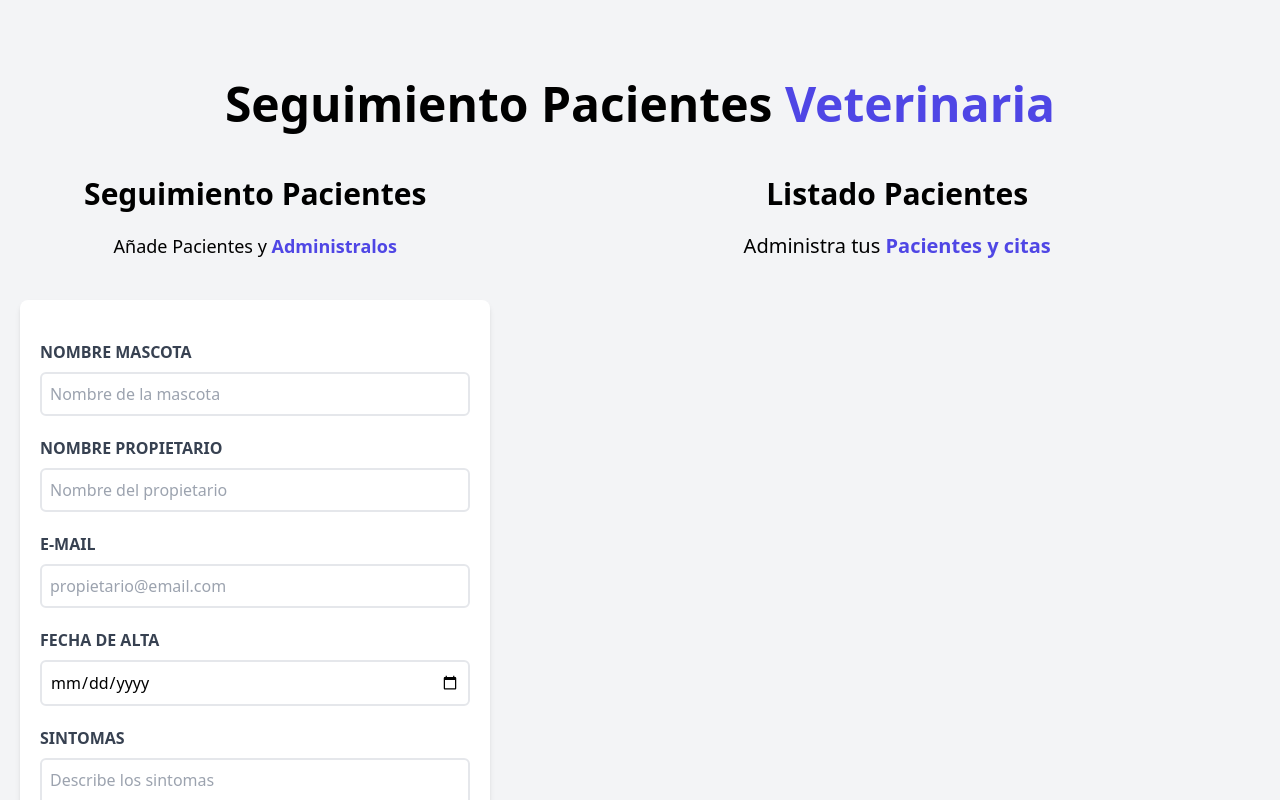
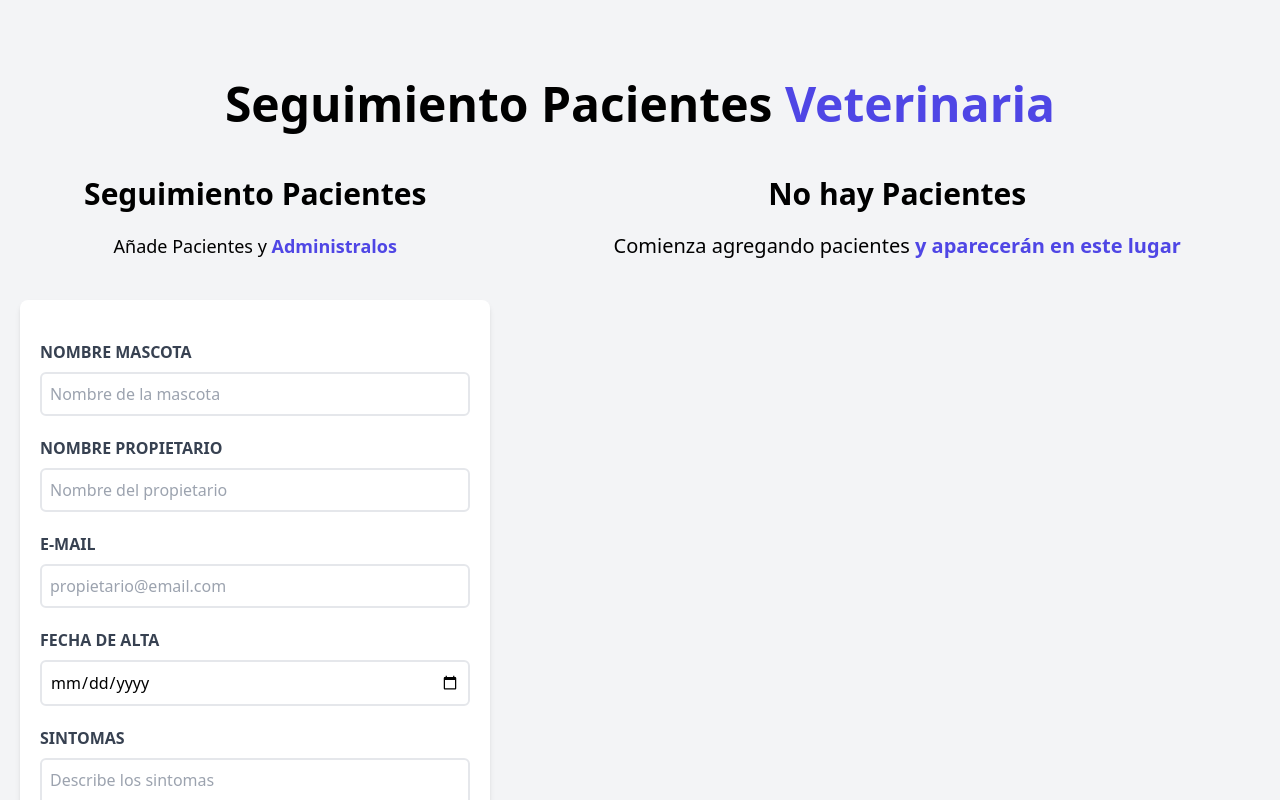
Before and after one commit to Franciscot93/Administrador_de_pacientes, a React (Vite) app in the folder Administrador_de_pacientes_react/: page / in a window 1280 px wide. Shown: the top 800 px of the page. Built offline with nearby package versions, Linux system fonts and the light colour scheme.

Commit message:
se agrega state de "paciente" en App para poder guardar el paciente a editar, se agregan botones de editar y eliminar en Paciente.jsx

```diff
--- a/Administrador_de_pacientes_react/src/App.jsx
+++ b/Administrador_de_pacientes_react/src/App.jsx
@@ -1,24 +1,25 @@
-import Header from "./components/Header"
-import Formulario from './components/Formulario'
-import ListadoPacientes from "./components/ListadoPacientes"
-import { useState } from "react"
+import Header from "./components/Header";
+import Formulario from "./components/Formulario";
+import ListadoPacientes from "./components/ListadoPacientes";
+import { useState } from "react";
 
 function App() {
-  const [pacientes, setPacientes]=useState([])
-
+  const [pacientes, setPacientes] = useState([]);
+  const [paciente, setPaciente] = useState({});
   return (
     <div className="container mx-auto mt-20">
-      <Header/>
+      <Header />
 
       <div className="mt-12 md:flex">
-      <Formulario
-      pacientes={pacientes}
-      setPacientes={setPacientes}/>
-      <ListadoPacientes pacientes={pacientes}/>
+        <Formulario
+          paciente={paciente}
+          pacientes={pacientes}
+          setPacientes={setPacientes}
+        />
+        <ListadoPacientes pacientes={pacientes} setPaciente={setPaciente} />
       </div>
-
     </div>
-  )
+  );
 }
 
-export default App
+export default App;
--- a/Administrador_de_pacientes_react/src/components/Formulario.jsx
+++ b/Administrador_de_pacientes_react/src/components/Formulario.jsx
@@ -1,7 +1,7 @@
 import React from "react";
 import { useState,useEffect } from "react";
 import Error from "./Error";
-const Formulario = ({pacientes,setPacientes}) => {
+const Formulario = ({pacientes,setPacientes,paciente}) => {
 
   const [nombre,setNombre]=useState('');
   const [propietario,setPropietario]=useState('');
@@ -10,6 +10,19 @@ const Formulario = ({pacientes,setPacientes}) => {
   const [sintomas,setSintomas]=useState('');
 
   const [error,setError]=useState(false)
+
+  useEffect(()=>{
+    if(paciente){
+      setNombre(paciente.nombre)
+    setPropietario(paciente.propietario)
+    setEmail(paciente.email)
+    setFecha(paciente.fecha)
+    setSintomas(paciente.sintomatologia)
+    }
+
+
+
+  },[paciente])
 
   const generarId=()=>{
       const date=(Date.now()).toString(36)
--- a/Administrador_de_pacientes_react/src/components/ListadoPacientes.jsx
+++ b/Administrador_de_pacientes_react/src/components/ListadoPacientes.jsx
@@ -1,13 +1,35 @@
 import React from "react";
 import Paciente from "./Paciente";
 
-const ListadoPacientes = ({pacientes}) => {
+
+const ListadoPacientes = ({pacientes,setPaciente}) => {
+
+
+
 
 
   return (
 
     <div className="md:w-1/2 lg:w-3/5 ml-1 md:h-screen overflow-scroll">
-      <h2 className="font-black text-3xl text-center">Listado Pacientes</h2>
+
+      {pacientes.length==0 ? (
+
+        <>
+
+        <h2 className="font-black text-3xl text-center">No hay Pacientes</h2>
+      <p className="text-xl mt-5 mb-20 text-center">
+        Comienza agregando pacientes {""}
+        <span className="text-indigo-600 font-bold">y aparecerán en este lugar</span>
+      </p>
+
+        </>
+
+      ):(
+
+
+          <>
+
+          <h2 className="font-black text-3xl text-center">Listado Pacientes</h2>
       <p className="text-xl mt-5 mb-20 text-center">
         Administra tus {""}
         <span className="text-indigo-600 font-bold">Pacientes y citas</span>
@@ -16,9 +38,17 @@ const ListadoPacientes = ({pacientes}) => {
       {pacientes.map((paciente)=>{
 
         return (
-          <Paciente key={paciente.id} paciente={paciente}/>
+          <Paciente key={paciente.id} paciente={paciente}setPaciente={setPaciente}/>
         )
       })}
+
+          </>
+
+
+
+      )}
+
+
 
 
 
--- a/Administrador_de_pacientes_react/src/components/Paciente.jsx
+++ b/Administrador_de_pacientes_react/src/components/Paciente.jsx
@@ -1,6 +1,8 @@
 
 
-const Paciente = ({paciente}) => {
+const Paciente = ({paciente,setPaciente}) => {
+
+
 
   const {nombre, propietario,email,fecha,sintomatologia}=paciente
   return (
@@ -25,6 +27,17 @@ const Paciente = ({paciente}) => {
           Sintomas: {""}
           <span className="font-normal normal-case">{sintomatologia}</span>
         </p>
+
+        <div className="flex justify-between mt-10 ">
+          <button onClick={()=>setPaciente(paciente)} className="transition-colors shadow-md py-2 px-10 bg-indigo-600 hover:bg-indigo-700 font-bold text-white rounded-sm m-1 text-center" type="button">
+            Editar
+          </button>
+
+          <button className="transition-colors shadow-md py-2 px-10 bg-red-600 hover:bg-red-700 font-bold text-white rounded-sm m-1  text-center" type="button">
+            Eliminar
+          </button>
+        </div>
+
       </div>
   )
 }
```
